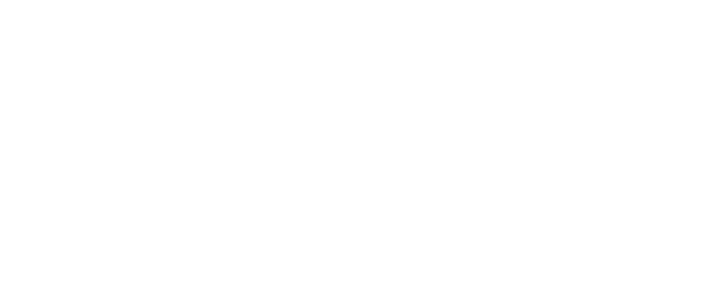
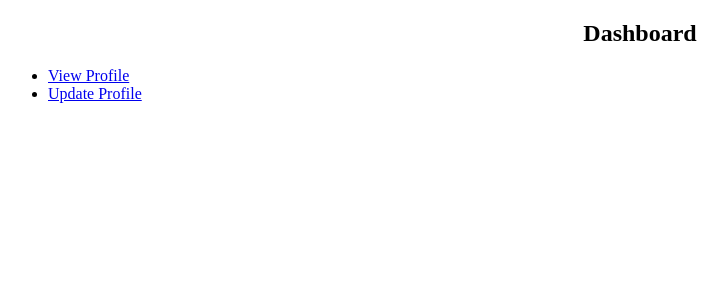
Before and after one commit to Faith-chepkemboi/WEB_APPLICATION, a React (Create React App) app in the folder frontend/: page /dashboard in a window 1280 px wide. Shown: the top 300 px of the page, without its empty margins (0-727 px from the left). Built offline with nearby package versions, Linux system fonts and the light colour scheme.

Commit message:
ADDED DASHBOARD

```diff
--- a/frontend/src/App.js
+++ b/frontend/src/App.js
@@ -3,6 +3,10 @@
 import { BrowserRouter as Router, Route, Switch } from 'react-router-dom';
 import RegisterForm from './components/RegisterForm';
 import LoginForm from './components/LoginForm';
+import Dashboard from './components/Dashboard';
+// import Profile from './components/Profile';
+// import UpdateProfile from './components/UpdateProfile';
+
 
 const App = () => {
     return (
@@ -11,6 +15,10 @@
                 <Route exact path="/" component={LoginForm} />
                 <Route exact path="/register" component={RegisterForm} />
                 <Route exact path="/login" component={LoginForm} />
+                <Route path="/dashboard" component={Dashboard} />
+                {/* <Route path="/profile" exact component={Profile} />
+                <Route path="/profile/update" component={UpdateProfile} /> */}
+
 
             </Switch>
         </Router>
--- /dev/null
+++ b/frontend/src/components/Dashboard.js
@@ -0,0 +1,22 @@
+import React from 'react';
+import { Link } from 'react-router-dom';
+
+const Dashboard = () => {
+    return (
+        <div>
+            <h2>Dashboard</h2>
+            <nav>
+                <ul>
+                    <li>
+                        <Link to="/profile">View Profile</Link>
+                    </li>
+                    <li>
+                        <Link to="/profile/update">Update Profile</Link>
+                    </li>
+                </ul>
+            </nav>
+        </div>
+    );
+};
+
+export default Dashboard;
--- a/frontend/src/components/LoginForm.js
+++ b/frontend/src/components/LoginForm.js
@@ -19,35 +19,39 @@
         e.preventDefault();
         try {
             const response = await axios.post('http://localhost:8000/core/api/token/', formData);
-      console.log("respomse".response)
             const accessToken = response.data.access;
 
             // Decode the access token
             const decodedToken = jwtDecode(accessToken);
-      console.log("Decoded Token:", decodedToken);
 
             // Check if the decoded email matches the form data email
             if (decodedToken.email !== formData.email) {
                 setErrors({ email: 'Email is not registered' });
                 return;
             }
+
+            // Check if the decoded username matches the form data username
             if (decodedToken.username !== formData.username) {
                 setErrors({ username: 'Invalid username' });
-        return;
-      }else{
-        setErrors(response);
                 return;
             }
 
             // Save tokens to localStorage
             localStorage.setItem('accessToken', accessToken);
             localStorage.setItem('refreshToken', response.data.refresh);
+
+            // Clear any previous errors
             setErrors({});
-      history.push('/dashboard');  // Redirect to dashboard after successful login
+
+            // Redirect to dashboard
+            history.push('/dashboard');
         } catch (error) {
             if (error.response && error.response.data) {
+                // Log the error response for debugging
+                console.error('Login error:', error.response.data);
                 setErrors(error.response.data);
             } else {
+                console.error('Login error:', error);
                 setErrors({ non_field_errors: 'An error occurred' });
             }
         }
```
Also changed, not shown: 1 other file (tests, documents, lock files or other folders). Lines whose indentation alone changed are shown as unchanged.
